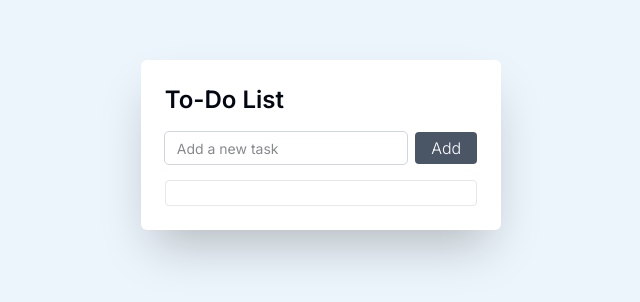
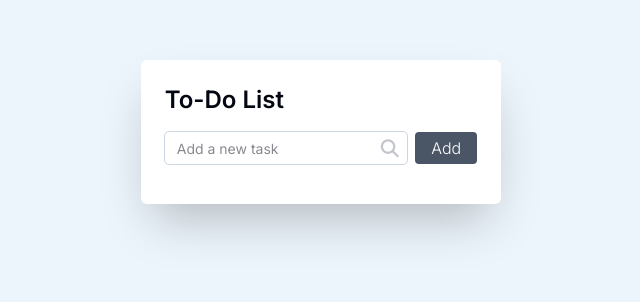
Before and after one commit to Franco-Cipolla/To-Do-Tryout, a website: page index.html in a window 1280 px wide. Shown: the part 260-562 px from the top of the page, without its empty margins (319-959 px from the left). Drawn offline with Linux system fonts and the light colour scheme.

Commit message:
Magnifying class and optimizment

```diff
--- a/index.html
+++ b/index.html
@@ -44,13 +44,17 @@
         <h1 class="text-2xl font-semibold mb-4">To-Do List</h1>
         <form action="">
           <div class="mb-4">
+            <div class="relative inline-block">
               <input
                 type="text"
                 name="task"
                 id="task"
                 class="outline-1 outline-[#b8c5d6]/70 indent-2 mr-1 p-1 rounded placeholder:text-sm placeholder:opacity-95"
                 placeholder="Add a new task"
-            />
+              /><i
+                class="fa-solid fa-magnifying-glass absolute right-3 top-2 text-gray-500/40 text-lg"
+              ></i>
+            </div>
             <button
               class="px-4 py-1 text-[#fff] font-light hover:bg-gray-500 active:bg-blue-400 bg-gray-600 transition-colors ease-in-out duration-150 rounded"
               id="addButton"
@@ -61,7 +65,7 @@
         </form>
         <div
           id="container"
-          class="flex flex-col gap-4 items-center border-1 border-gray-200 rounded p-3"
+          class="hidden flex-col gap-4 items-center border-1 border-gray-200 rounded p-3"
         ></div>
       </div>
     </main>
--- a/index.js
+++ b/index.js
@@ -11,6 +11,7 @@ let newDiv = document.createElement("div");
 
 addBtn.addEventListener("click",(e) =>{
     e.preventDefault();
+    container.classList.replace("hidden","flex");
 
     addBtn.classList.add("animate-scale")
     setTimeout(() => {
@@ -28,6 +29,7 @@ addBtn.addEventListener("click",(e) =>{
     newH2.classList.add("inline-block");
     newDiv.classList.add("border-b-1", "border-gray-200", "w-full", "flex", "p-2", "justify-between");
     newCheck.classList.add("cursor-pointer")
+
     textGroup.classList.add("flex", "gap-3", "items-center")
     newButton.classList.add("text-gray-400", "font-light", "hover:text-blue-400", "cursor-pointer", "transition", "duration-150", "ease-in-out", "hover:underline", "underline-offset-4");
 
```
Also changed, not shown: src/output.css. Lines whose indentation alone changed are shown as unchanged.
